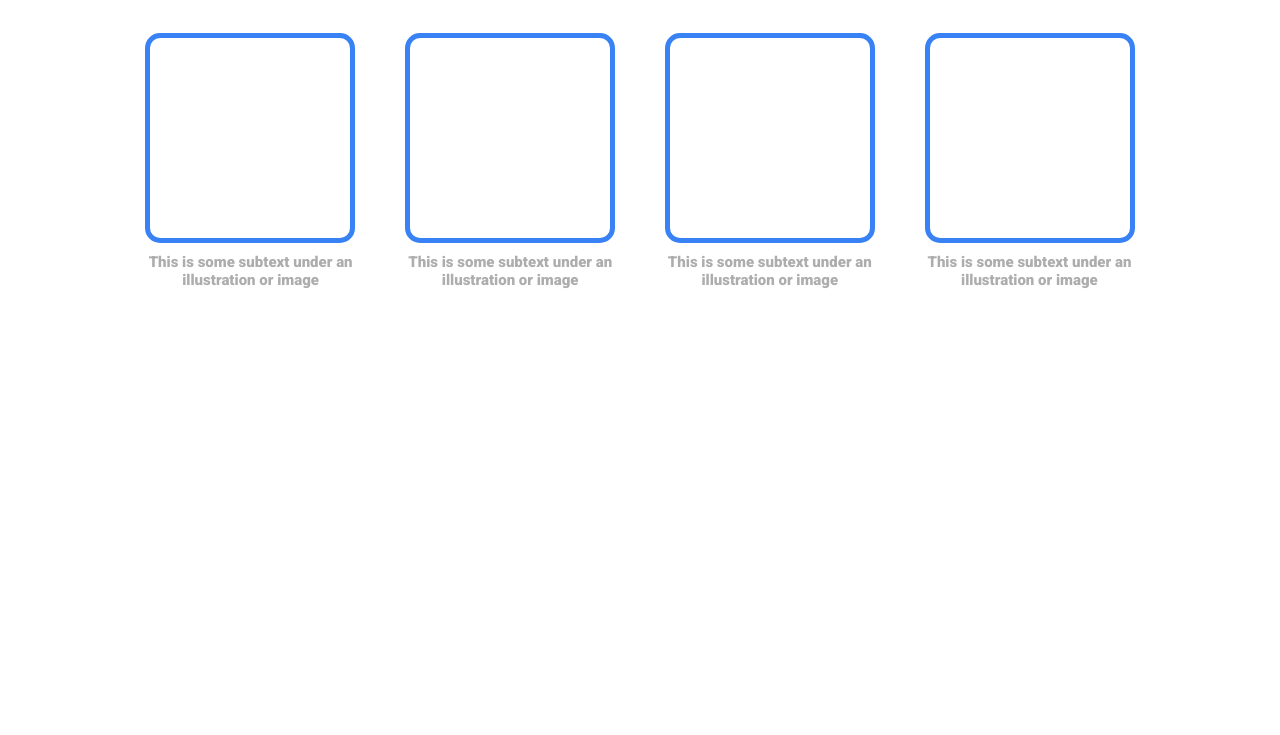
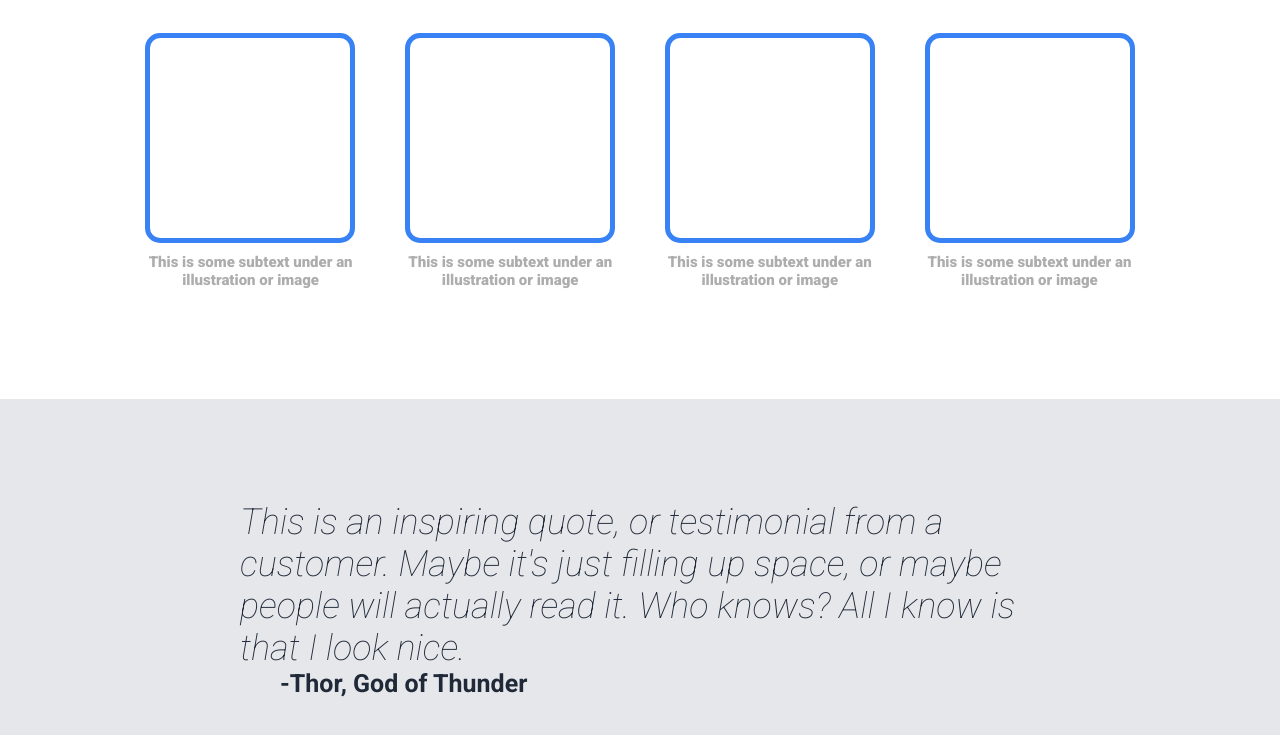
Before and after one commit to int-29/landing-page, a plain HTML site: page index.html in a window 1280 px wide. Shown: the part 631-1366 px from the top of the page. Before the commit the page ends 930 px from the top, so only its background shows below. Drawn offline with Linux system fonts and the light colour scheme.

Commit message:
Add quote section

```diff
--- a/index.html
+++ b/index.html
@@ -45,5 +45,10 @@
             <p>This is some subtext under an illustration or image</p>
         </div>
     </div>
+
+    <div class="quote">
+        <p>This is an inspiring quote, or testimonial from a customer. Maybe it's just filling up space, or maybe people will actually read it. Who knows? All I know is that I look nice.</p>
+        <p class="author">-Thor, God of Thunder</p>
+    </div>
 </body>
 </html>
--- a/style.css
+++ b/style.css
@@ -96,6 +96,7 @@
     font-weight: 900;
     color: #1F2937;
     align-items: center;
+    padding-bottom: 100px;
 }
 
 .box {
@@ -123,3 +124,29 @@
     text-align: center;
     margin: 10px 0;
 }
+
+.quote {
+    display: flex;
+    flex-direction: column;
+    height: 300px;
+    background-color: #E5E7EB;
+    font-size: 36px;
+    font-style: italic;
+    color: #1F2937;
+    font-weight: lighter;
+    padding: 50px 200px;
+    align-items: center;
+    justify-content: center;
+}
+
+.quote p {
+    margin: 0;
+    width: 800px;
+}
+
+.author {
+    align-self: flex-end;
+    font-weight: bold;
+    font-style: normal;
+    font-size: 25px;
+}
```
